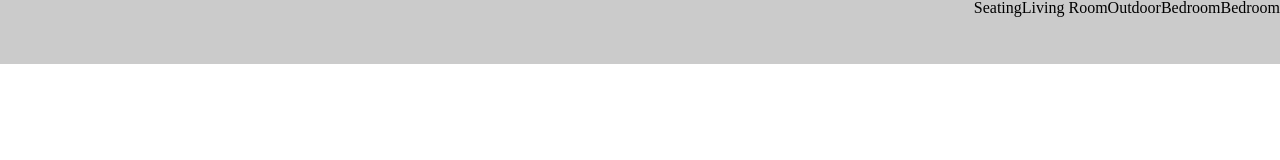
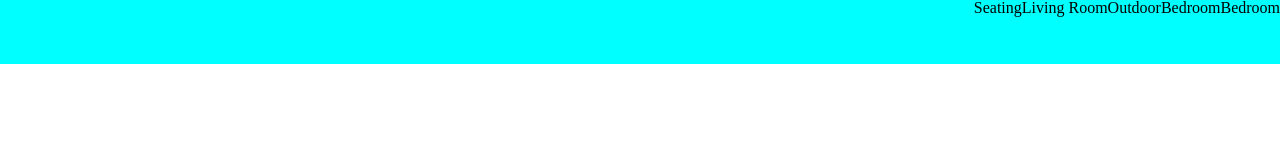
Before and after one commit to ZeAlmeida93/EDIT-HTML-CSS-FINAL, a plain HTML site: page Project_01/index.html in a window 1280 px wide. Drawn offline with Linux system fonts and the light colour scheme.

Commit message:
global css

```diff
--- a/Project_01/styles/global.css
+++ b/Project_01/styles/global.css
@@ -3,13 +3,12 @@
 header {
   width: 100%;
   height: 64px;
-  background-color: rgb(203, 203, 203);
+  background-color: aqua;
 }
 header nav ul {
   display: flex;
   flex-direction: row;
   justify-content: end;
-  align-self: center;
 }
 
 body {
```
